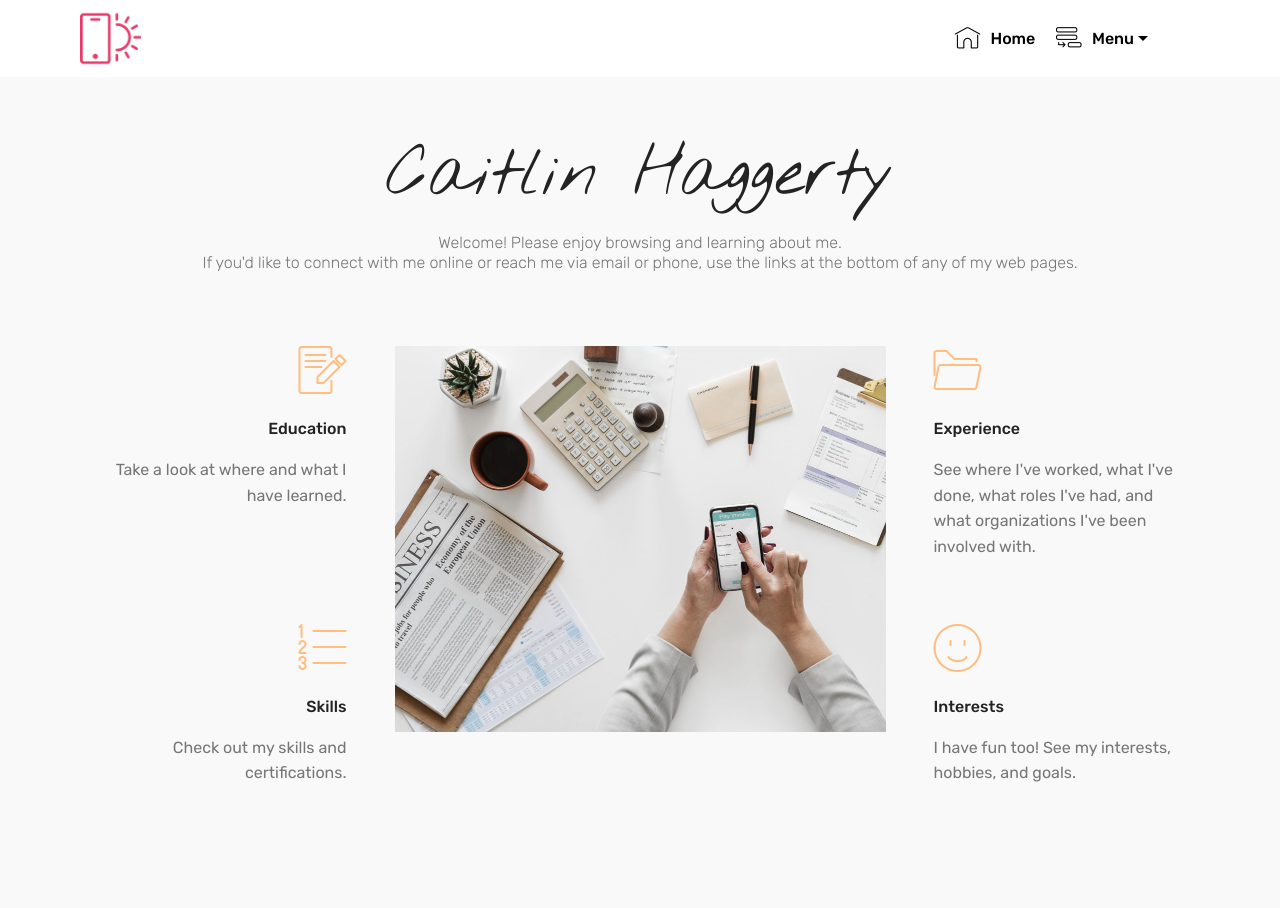
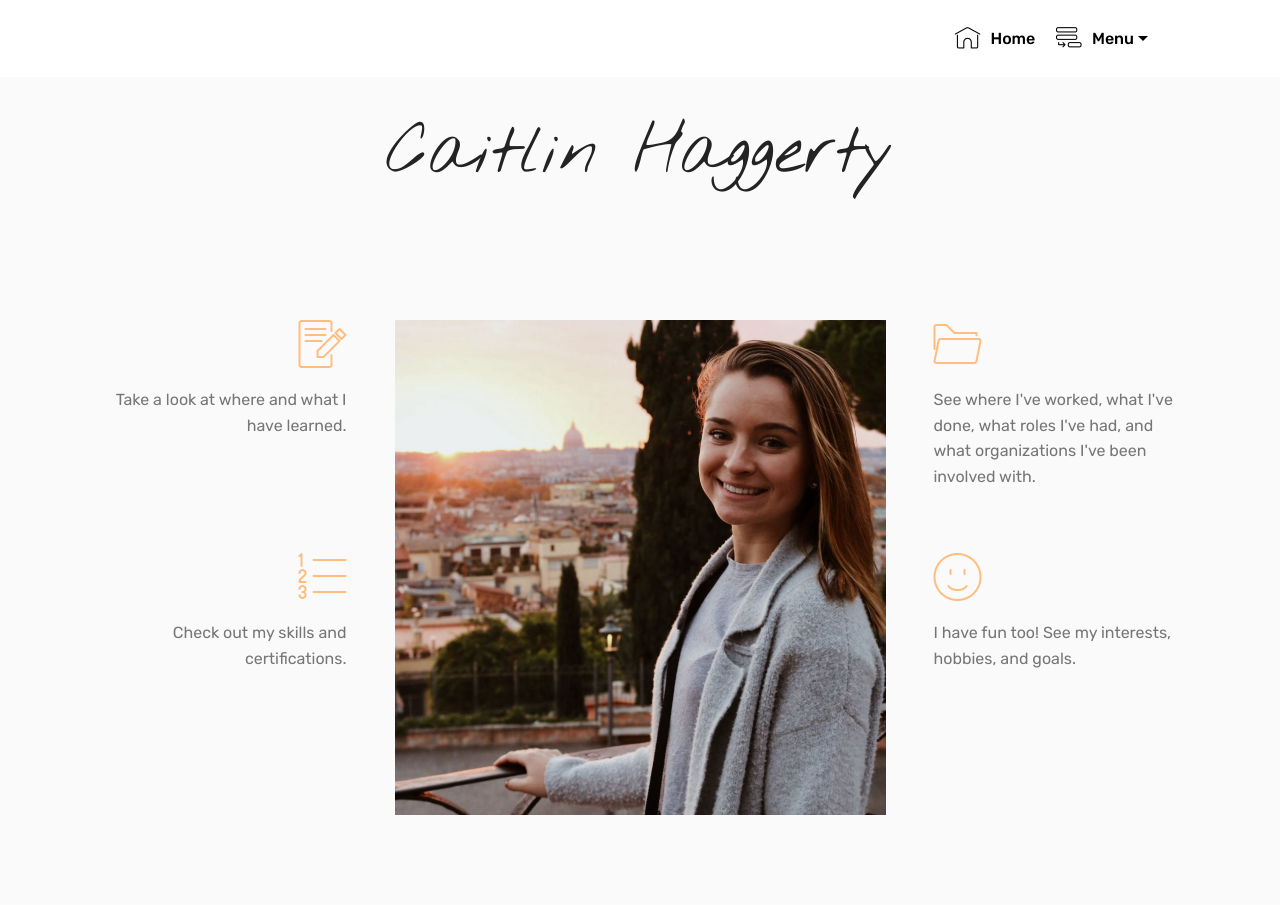
Before and after one commit to caithaggerty/caithaggerty.github.io, a plain HTML site: page index.html in a window 1280 px wide. Shown: the top 908 px of the page. Drawn offline with Linux system fonts and the light colour scheme; files whose address does not match are found by name.

Commit message:
create github pages

```diff
--- a/assets/images/hashes.json
+++ b/assets/images/hashes.json
@@ -1 +1 @@
-{"eVGjhhcvRvob7CHGedie2A==":"mbr-982x771.jpg","wSfhu8NlvnDDoKJl7E/pIw==":"mbr-952x630.jpg","Dt/CncZFxPYpXXNuqIvsGw==":"mbr-952x651.jpg","/5TxP6rB5Xsj6wML99MSww==":"logo2.png","ihlkf69UyfSmhSyJ1Jvc6w==":"jumbotron.jpg","O2zq/rIVFZwgY5Ck+rMXmQ==":"mbr-952x625.jpg"}
+{"eVGjhhcvRvob7CHGedie2A==":"mbr-982x771.jpg","wSfhu8NlvnDDoKJl7E/pIw==":"mbr-952x630.jpg","Dt/CncZFxPYpXXNuqIvsGw==":"mbr-952x651.jpg","/5TxP6rB5Xsj6wML99MSww==":"logo2.png","ihlkf69UyfSmhSyJ1Jvc6w==":"jumbotron.jpg","O2zq/rIVFZwgY5Ck+rMXmQ==":"mbr-952x625.jpg","Y/WLRY4l++e4z6I8A87gQg==":"img-8142-982x1473.jpg","UwEnzIJFU4Je3p+5k15dyA==":"img-8143-982x1473.jpg"}
--- a/assets/mobirise/css/mbr-additional.css
+++ b/assets/mobirise/css/mbr-additional.css
@@ -1288,6 +1288,86 @@ body {
 .dropup .dropdown-toggle::after {
   display: none;
 }
+.cid-qPHnG5yxOM {
+  padding-top: 120px;
+  padding-bottom: 15px;
+  background-color: #fafafa;
+}
+.cid-qPHnG5yxOM .mbr-section-subtitle {
+  color: #767676;
+}
+.cid-qPCArKqyAl {
+  padding-top: 45px;
+  padding-bottom: 90px;
+  background-color: #fafafa;
+}
+.cid-qPCArKqyAl h2 {
+  text-align: center;
+}
+.cid-qPCArKqyAl h3 {
+  text-align: center;
+  font-weight: 300;
+}
+.cid-qPCArKqyAl p {
+  color: #767676;
+}
+.cid-qPCArKqyAl .block-content {
+  display: -webkit-flex;
+  flex-direction: column;
+  -webkit-flex-direction: column;
+  flex-basis: 100%;
+  -webkit-flex-basis: 100%;
+}
+.cid-qPCArKqyAl .mbr-figure {
+  align-self: flex-start;
+  -webkit-align-self: flex-start;
+  flex-shrink: 0;
+  -webkit-flex-shrink: 0;
+}
+.cid-qPCArKqyAl .media-container-row {
+  word-wrap: break-word;
+  word-break: break-word;
+}
+.cid-qPCArKqyAl .mbr-section-subtitle {
+  color: #767676;
+}
+.cid-qPCArKqyAl .card-title {
+  font-weight: 500;
+}
+.cid-qPCArKqyAl .card-img {
+  text-align: inherit;
+}
+.cid-qPCArKqyAl .card-img span {
+  font-size: 48px;
+  color: #707070;
+}
+@media (min-width: 992px) {
+  .cid-qPCArKqyAl .mbr-figure {
+    padding-right: 2rem;
+    padding-left: 2rem;
+  }
+}
+@media (max-width: 991px) {
+  .cid-qPCArKqyAl .mbr-figure {
+    margin-bottom: 2rem;
+  }
+}
+@media (max-width: 991px) and (min-width: 768px) {
+  .cid-qPCArKqyAl .mbr-figure {
+    padding-right: 0;
+    padding-bottom: 1rem;
+    padding-top: 1rem;
+  }
+  .cid-qPCArKqyAl .block-content {
+    flex-direction: row;
+    -webkit-flex-direction: row;
+    text-align: center;
+  }
+  .cid-qPCArKqyAl .block-content .card {
+    flex-basis: 100%;
+    -webkit-flex-basis: 100%;
+  }
+}
 .cid-qPCZsKDRvk .navbar {
   background: #ffffff;
   transition: none;
@@ -1677,78 +1757,6 @@ body {
 .cid-qPCZsKDRvk .dropdown-item:hover {
   color: #767676 !important;
 }
-.cid-qPCArKqyAl {
-  padding-top: 135px;
-  padding-bottom: 90px;
-  background-color: #f9f9f9;
-}
-.cid-qPCArKqyAl h2 {
-  text-align: center;
-}
-.cid-qPCArKqyAl h3 {
-  text-align: center;
-  font-weight: 300;
-}
-.cid-qPCArKqyAl p {
-  color: #767676;
-}
-.cid-qPCArKqyAl .block-content {
-  display: -webkit-flex;
-  flex-direction: column;
-  -webkit-flex-direction: column;
-  flex-basis: 100%;
-  -webkit-flex-basis: 100%;
-}
-.cid-qPCArKqyAl .mbr-figure {
-  align-self: flex-start;
-  -webkit-align-self: flex-start;
-  flex-shrink: 0;
-  -webkit-flex-shrink: 0;
-}
-.cid-qPCArKqyAl .media-container-row {
-  word-wrap: break-word;
-  word-break: break-word;
-}
-.cid-qPCArKqyAl .mbr-section-subtitle {
-  color: #767676;
-}
-.cid-qPCArKqyAl .card-title {
-  font-weight: 500;
-}
-.cid-qPCArKqyAl .card-img {
-  text-align: inherit;
-}
-.cid-qPCArKqyAl .card-img span {
-  font-size: 48px;
-  color: #707070;
-}
-@media (min-width: 992px) {
-  .cid-qPCArKqyAl .mbr-figure {
-    padding-right: 2rem;
-    padding-left: 2rem;
-  }
-}
-@media (max-width: 991px) {
-  .cid-qPCArKqyAl .mbr-figure {
-    margin-bottom: 2rem;
-  }
-}
-@media (max-width: 991px) and (min-width: 768px) {
-  .cid-qPCArKqyAl .mbr-figure {
-    padding-right: 0;
-    padding-bottom: 1rem;
-    padding-top: 1rem;
-  }
-  .cid-qPCArKqyAl .block-content {
-    flex-direction: row;
-    -webkit-flex-direction: row;
-    text-align: center;
-  }
-  .cid-qPCArKqyAl .block-content .card {
-    flex-basis: 100%;
-    -webkit-flex-basis: 100%;
-  }
-}
 .cid-qPDhYiDQce {
   padding-top: 45px;
   padding-bottom: 45px;
--- a/index.html
+++ b/index.html
@@ -38,16 +38,12 @@
         </button>
         <div class="menu-logo">
             <div class="navbar-brand">
-                <span class="navbar-logo">
-                    <a href="https://mobirise.com">
-                        <img src="assets/images/logo2.png" alt="Mobirise" style="height: 3.8rem;">
-                    </a>
-                </span>
+
 
             </div>
         </div>
         <div class="collapse navbar-collapse" id="navbarSupportedContent">
-            <ul class="navbar-nav nav-dropdown nav-right" data-app-modern-menu="true"><li class="nav-item">
+            <ul class="navbar-nav nav-dropdown nav-right navbar-nav-top-padding" data-app-modern-menu="true"><li class="nav-item">
                     <a class="nav-link link text-black display-4" href="index.html"><span class="mbri-home mbr-iconfont mbr-iconfont-btn"></span>Home</a>
                 </li>
                 <li class="nav-item dropdown open">
@@ -59,15 +55,30 @@
     </nav>
 </section>
 
-<section class="engine"><a href="https://mobirise.ws/q">free website builder download</a></section><section class="features12 cid-qPCArKqyAl" id="features12-d">
+<section class="engine"><a href="https://mobirise.ws">Mobirise</a></section><section class="mbr-section content4 cid-qPHnG5yxOM" id="content4-1g">
+
+
+
+    <div class="container">
+        <div class="media-container-row">
+            <div class="title col-12 col-md-8">
+                <h2 class="align-center pb-3 mbr-fonts-style display-1">Caitlin Haggerty</h2>
+
+
+            </div>
+        </div>
+    </div>
+</section>
+
+<section class="features12 cid-qPCArKqyAl" id="features12-d">
 
 
 
 
 
     <div class="container">
-        <h2 class="mbr-section-title pb-2 mbr-fonts-style display-1">Caitlin Haggerty</h2>
-        <h3 class="mbr-section-subtitle pb-3 mbr-fonts-style display-7">Welcome! Please enjoy browsing and learning about me. <br>If you'd like to connect with me online or reach me via email or phone, use the links at the bottom of any of my web pages.</h3>
+
+
 
         <div class="media-container-row pt-5">
             <div class="block-content align-right">
@@ -77,8 +88,7 @@
                              <a href="page1.html"><span class="mbr-iconfont mbri-edit" style="color: rgb(255, 189, 127);"></span></a>
                         </div>
                         <div class="mbr-crt-title">
-                            <h4 class="card-title py-2 mbr-crt-title mbr-fonts-style display-7">
-                                Education</h4>
+
                         </div>
                     </div>
 
@@ -94,8 +104,7 @@
                             <a href="page3.html"><span class="mbr-iconfont mbri-numbered-list" style="color: rgb(255, 189, 127);"></span></a>
                         </div>
                         <div class="mbr-crt-title">
-                            <h4 class="card-title py-2 mbr-crt-title mbr-fonts-style display-7">
-                                Skills</h4>
+
                         </div>
                     </div>
                     <div class="card-box">
@@ -106,7 +115,7 @@
             </div>
 
             <div class="mbr-figure" style="width: 50%;">
-                <img src="assets/images/mbr-982x771.jpg" alt="Mobirise" title="">
+                <img src="assets/images/img-8143-982x1473.jpg" alt="Mobirise" title="">
             </div>
 
             <div class="block-content align-left  ">
@@ -116,7 +125,7 @@
                              <a href="page2.html"><span class="mbr-iconfont mbri-opened-folder" style="color: rgb(255, 189, 127);"></span></a>
                         </div>
                         <div class="mbr-crt-title">
-                            <h4 class="card-title py-2 mbr-crt-title mbr-fonts-style display-7">Experience</h4>
+
                         </div>
                     </div>
 
@@ -132,8 +141,7 @@
                             <a href="page4.html"><span class="mbr-iconfont mbri-smile-face" style="color: rgb(255, 189, 127);"></span></a>
                         </div>
                         <div class="mbr-crt-title">
-                            <h4 class="card-title py-2 mbr-crt-title mbr-fonts-style display-7">
-                                Interests</h4>
+
                         </div>
                     </div>
                     <div class="card-box">
```
Also changed, not shown: page1.html (+2 -2 lines), page2.html (+2 -2 lines), page3.html (+2 -2 lines), page4.html (+4 -8 lines), assets/images/img-8143-982x1473.jpg (added), assets/images/logo21.png (added), 1 other file.
